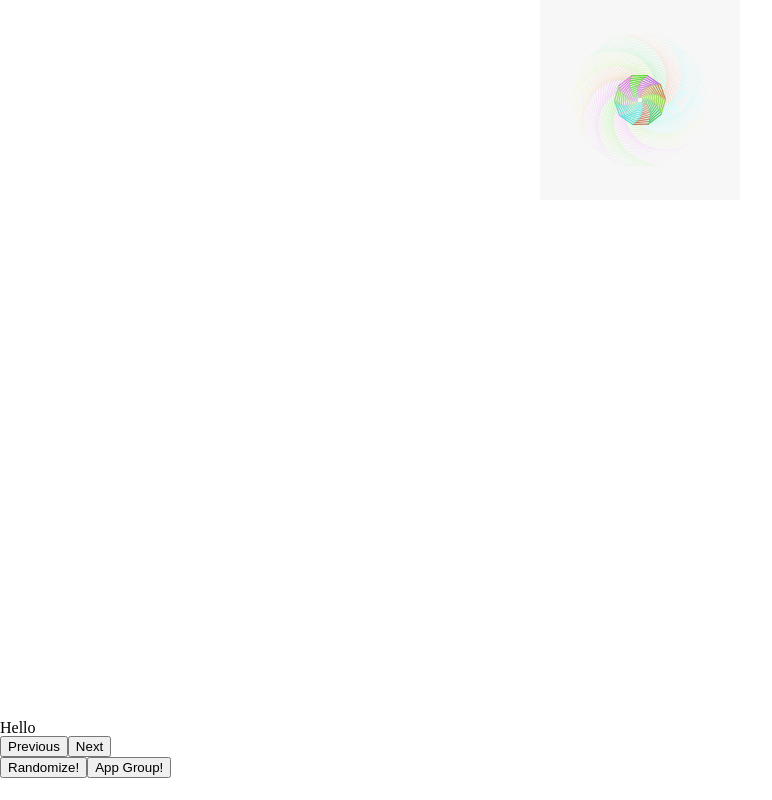
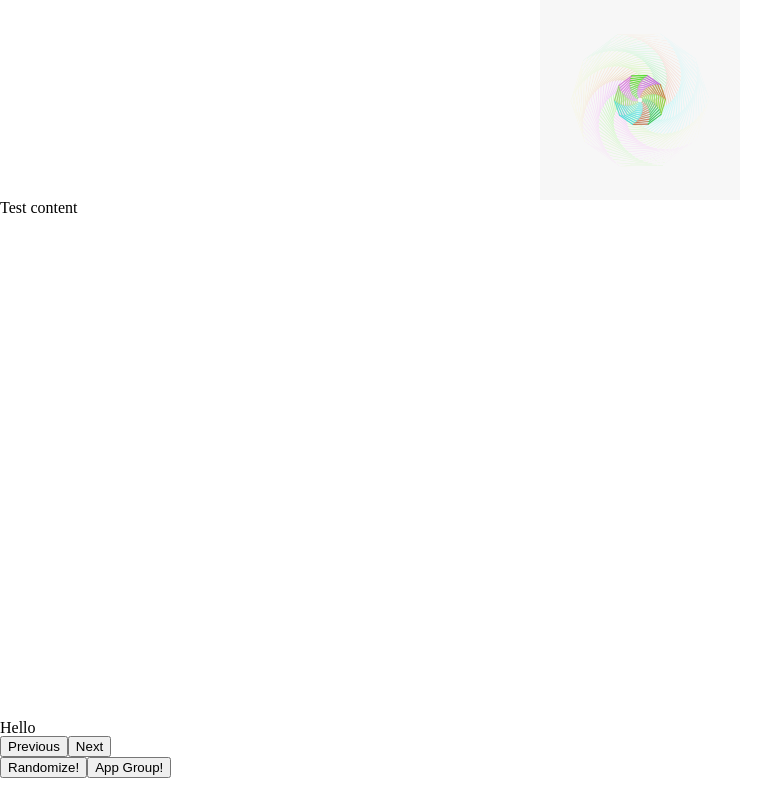
Before and after one commit to LiamMyles/polygon-art, a React (Create React App) app: page / in a window 1280 px wide. Shown: the whole page, without its empty margins (0-772 px from the left). Built offline with nearby package versions, Linux system fonts and the light colour scheme.

Commit message:
Update styles to have scrolling area

```diff
--- a/src/components/PolygonDisplay.tsx
+++ b/src/components/PolygonDisplay.tsx
@@ -10,8 +10,17 @@ import { generatePolygonRingSketch } from "polygon-logic/polygon-p5-draw"
 
 import { P5Canvas } from "components/P5Canvas"
 
+const PolygonPageWrappingDiv = styled.div`
+  display: grid;
+  grid-template-rows: 200px calc(90vh - 200px);
+`
+
 const PolygonCanvasDiv = styled.div`
   text-align: center;
+`
+
+const PolygonOptionsOverflowDiv = styled.div`
+  overflow-y: scroll;
 `
 
 export function PolygonDisplay() {
@@ -24,6 +33,7 @@ export function PolygonDisplay() {
   generatePolygonRingSketch(polygonToDisplay, { width: 200, height: 200 })
 
   return (
+    <PolygonPageWrappingDiv>
       <PolygonCanvasDiv aria-label={`Ring ${currentRing} Canvas`}>
         <P5Canvas
           sketch={generatePolygonRingSketch(
@@ -36,5 +46,7 @@ export function PolygonDisplay() {
           )}
         />
       </PolygonCanvasDiv>
+      <PolygonOptionsOverflowDiv>Test content</PolygonOptionsOverflowDiv>
+    </PolygonPageWrappingDiv>
   )
 }
```
Lines whose indentation alone changed are shown as unchanged.
